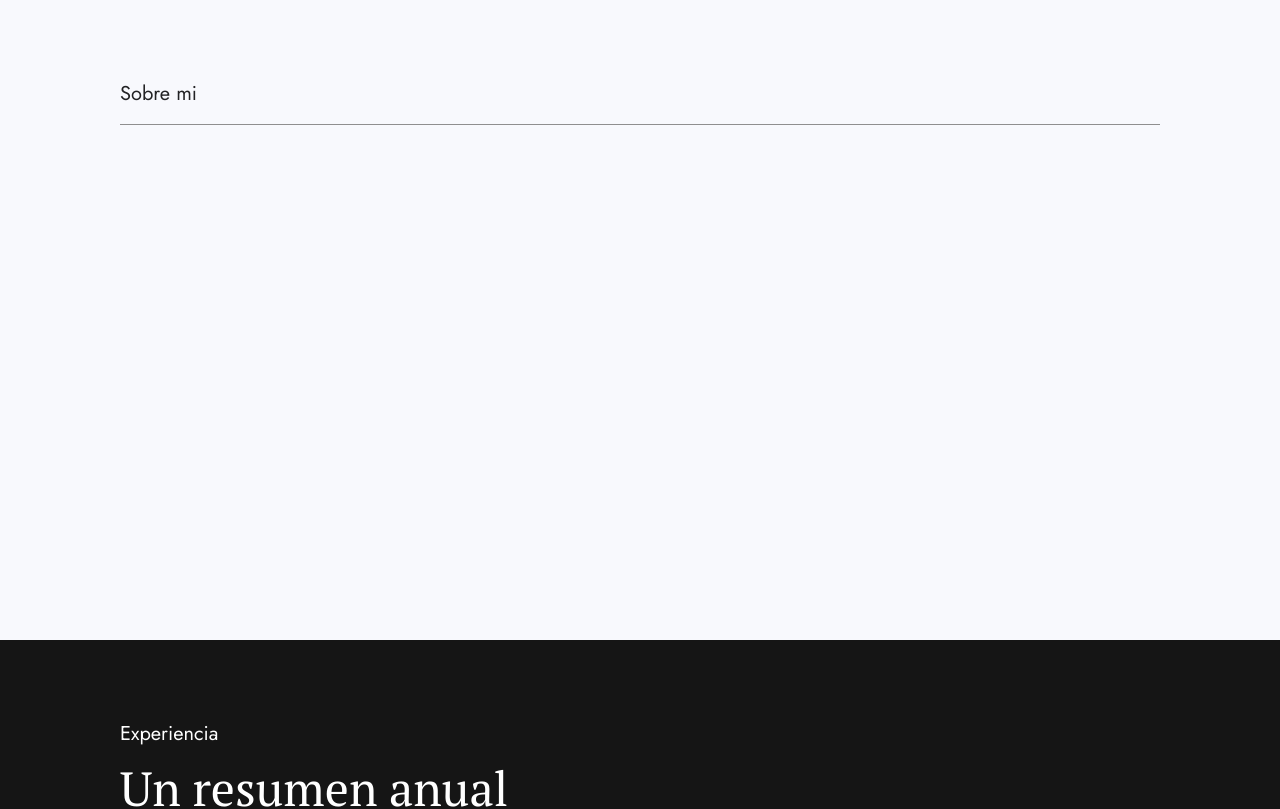
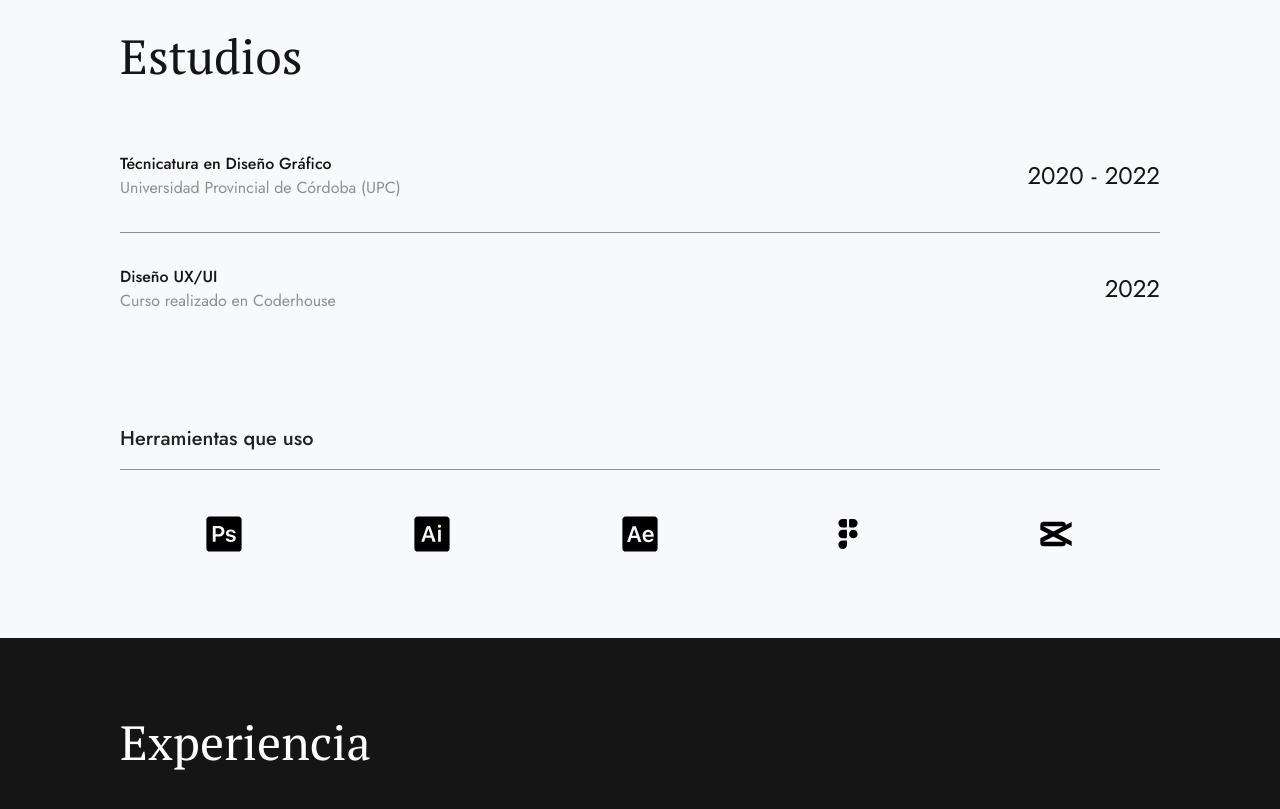
Before and after one commit to TeoVerdaguer/eliana-web, a Next.js app: page / in a window 1280 px wide. Shown: the part 1660-2469 px from the top of the page. Built offline with nearby package versions, Linux system fonts and the light colour scheme.

Commit message:
Add About section + copy changes

```diff
--- /dev/null
+++ b/public/icons/AfterEffects.tsx
@@ -0,0 +1,11 @@
+const AfterEffects = () => {
+  return (
+    <a href="https://www.adobe.com/ar/products/aftereffects.html" target="_blank">
+      <svg className="h-12 w-12 group hover:bg-[#9c9cff] rounded-lg" xmlns="http://www.w3.org/2000/svg" x="0px" y="0px" width="100" height="100" viewBox="0 0 30 30">
+        <path className="group-hover:fill-[#080860]" d="M 6 4 C 4.895 4 4 4.895 4 6 L 4 24 C 4 25.105 4.895 26 6 26 L 24 26 C 25.105 26 26 25.105 26 24 L 26 6 C 26 4.895 25.105 4 24 4 L 6 4 z M 10.414062 10.126953 L 12.396484 10.126953 L 15.902344 19.992188 L 14.009766 19.992188 L 13.175781 17.46875 L 9.5449219 17.46875 L 8.6972656 19.992188 L 6.9140625 19.992188 L 10.414062 10.126953 z M 11.308594 12.007812 L 9.9550781 16.074219 L 12.765625 16.074219 L 11.425781 12.007812 L 11.308594 12.007812 z M 20.154297 12.363281 C 22.287297 12.363281 23.566406 13.777719 23.566406 16.136719 L 23.566406 16.683594 L 18.34375 16.683594 L 18.34375 16.771484 C 18.38475 18.015484 19.101797 18.794922 20.216797 18.794922 C 21.056797 18.794922 21.638766 18.487594 21.884766 17.933594 L 23.490234 17.933594 C 23.170234 19.294594 21.930969 20.142578 20.167969 20.142578 C 17.966969 20.142578 16.640625 18.685297 16.640625 16.279297 C 16.640625 13.873297 17.988297 12.363281 20.154297 12.363281 z M 20.148438 13.707031 C 19.136437 13.707031 18.425609 14.432391 18.349609 15.525391 L 21.871094 15.525391 C 21.836094 14.418391 21.165437 13.707031 20.148438 13.707031 z"></path>
+      </svg>
+    </a>
+  )
+}
+
+export default AfterEffects
--- /dev/null
+++ b/public/icons/Capcut.tsx
@@ -0,0 +1,11 @@
+const Capcut = () => {
+  return (
+    <a href="https://www.capcut.com/" target="_blank">
+      <svg className="h-12 w-12 group hover:shadow-sm rounded-lg" id="katman_1" xmlns="http://www.w3.org/2000/svg" version="1.1" viewBox="0 0 841.9 595.3">
+        <path d="M696,171.6v-85.7l-103,54.1v-3.2c0-34.1-24.5-54.8-60-54.8H206.3c-37.4,0-59.9,20.6-59.9,54.8v86.5l144.3,74.6-144.3,75.4v86.3c0,33.5,22.7,54.1,59.9,54.1h326.6c35.4,0,59.9-20.6,59.9-54.1v-4.5l103.1,54.8v-87l-239.7-125,239.7-126.3ZM373.2,340.5l177.2,92.8H195.4s177.8-92.8,177.8-92.8ZM549.1,162.6l-175.9,92.2-177.8-92.2s353.7,0,353.7,0Z"/>
+      </svg>
+    </a>
+  )
+}
+
+export default Capcut
--- /dev/null
+++ b/public/icons/Figma.tsx
@@ -0,0 +1,15 @@
+const Figma = () => {
+  return (
+    <a href="https://www.figma.com/" target="_blank" className="h-12 w-12 text-center flex justify-center items-center group hover:bg-[#30323b] rounded-lg">
+      <svg className="h-8 w-8 group-hover:hidden" xmlns="http://www.w3.org/2000/svg" x="0px" y="0px" width="100" height="100" viewBox="0 0 30 30">
+        <path d="M10 29L10 29c-2.209 0-4-1.791-4-4l0 0c0-2.209 1.791-4 4-4h2.857C13.488 21 14 21.512 14 22.143V25C14 27.209 12.209 29 10 29zM20 9h-2.857C16.512 9 16 8.488 16 7.857V2.143C16 1.512 16.512 1 17.143 1H20c2.209 0 4 1.791 4 4l0 0C24 7.209 22.209 9 20 9zM10 1h2.857C13.488 1 14 1.512 14 2.143v5.714C14 8.488 13.488 9 12.857 9H10C7.791 9 6 7.209 6 5l0 0C6 2.791 7.791 1 10 1zM10 11h2.857C13.488 11 14 11.512 14 12.143v5.714C14 18.488 13.488 19 12.857 19H10c-2.209 0-4-1.791-4-4l0 0C6 12.791 7.791 11 10 11zM20 11A4 4 0 1020 19 4 4 0 1020 11z"></path>
+      </svg>
+
+      <svg className="hidden group-hover:block h-8 w-8" xmlns="http://www.w3.org/2000/svg" x="0px" y="0px" width="100" height="100" viewBox="0 0 48 48">
+        <path fill="#e64a19" d="M26,17h-8c-3.866,0-7-3.134-7-7v0c0-3.866,3.134-7,7-7h8V17z"></path><path fill="#7c4dff" d="M25,31h-7c-3.866,0-7-3.134-7-7v0c0-3.866,3.134-7,7-7h7V31z"></path><path fill="#66bb6a" d="M18,45L18,45c-3.866,0-7-3.134-7-7v0c0-3.866,3.134-7,7-7h7v7C25,41.866,21.866,45,18,45z"></path><path fill="#ff7043" d="M32,17h-7V3h7c3.866,0,7,3.134,7,7v0C39,13.866,35.866,17,32,17z"></path><circle cx="32" cy="24" r="7" fill="#29b6f6"></circle>
+      </svg>
+    </a>
+  )
+}
+
+export default Figma
--- /dev/null
+++ b/public/icons/Illustrator.tsx
@@ -0,0 +1,11 @@
+const Illustrator = () => {
+  return (
+    <a href="https://www.adobe.com/ar/products/illustrator.html" target="_blank">
+      <svg className="h-12 w-12 group hover:bg-[#ff9d18] rounded-lg" xmlns="http://www.w3.org/2000/svg" x="0px" y="0px" width="100" height="100" viewBox="0 0 30 30">
+        <path className="group-hover:fill-[#3a0808]" d="M 6 4 C 4.895 4 4 4.895 4 6 L 4 24 C 4 25.105 4.895 26 6 26 L 24 26 C 25.105 26 26 25.105 26 24 L 26 6 C 26 4.895 25.105 4 24 4 L 6 4 z M 19.660156 9.2480469 C 20.282156 9.2480469 20.707031 9.6445469 20.707031 10.185547 C 20.707031 10.726547 20.282156 11.123047 19.660156 11.123047 C 19.045156 11.123047 18.615234 10.726547 18.615234 10.185547 C 18.615234 9.6445469 19.045156 9.2480469 19.660156 9.2480469 z M 11.792969 9.953125 L 13.775391 9.953125 L 17.28125 19.818359 L 15.388672 19.818359 L 14.554688 17.296875 L 10.925781 17.296875 L 10.076172 19.818359 L 8.2929688 19.818359 L 11.792969 9.953125 z M 12.6875 11.832031 L 11.335938 15.900391 L 14.144531 15.900391 L 12.804688 11.832031 L 12.6875 11.832031 z M 18.820312 12.339844 L 20.507812 12.339844 L 20.507812 19.818359 L 18.820312 19.818359 L 18.820312 12.339844 z"></path>
+      </svg>
+    </a>
+  )
+}
+
+export default Illustrator
--- /dev/null
+++ b/public/icons/Photoshop.tsx
@@ -0,0 +1,11 @@
+const Photoshop = () => {
+  return (
+    <a href="https://www.adobe.com/ar/products/photoshop.html" target="_blank">
+      <svg className="h-12 w-12 group hover:bg-[#3aabff] rounded-lg" xmlns="http://www.w3.org/2000/svg" x="0px" y="0px" width="100" height="100" viewBox="0 0 30 30">
+        <path className="group-hover:fill-[#08253c]" d="M 6 4 C 4.895 4 4 4.895 4 6 L 4 24 C 4 25.105 4.895 26 6 26 L 24 26 C 25.105 26 26 25.105 26 24 L 26 6 C 26 4.895 25.105 4 24 4 L 6 4 z M 8 9.9921875 L 11.978516 9.9921875 C 13.947516 9.9921875 15.294922 11.339125 15.294922 13.328125 C 15.294922 15.283125 13.898344 16.623047 11.902344 16.623047 L 9.7636719 16.623047 L 9.7636719 19.857422 L 8 19.857422 L 8 9.9921875 z M 9.7636719 11.46875 L 9.7636719 15.160156 L 11.507812 15.160156 C 12.765813 15.160156 13.503906 14.504125 13.503906 13.328125 C 13.503906 12.119125 12.784672 11.46875 11.513672 11.46875 L 9.7636719 11.46875 z M 19.207031 12.226562 C 20.984031 12.226562 22.099656 13.013047 22.222656 14.373047 L 20.630859 14.373047 C 20.507859 13.847047 20.007844 13.511719 19.214844 13.511719 C 18.442844 13.511719 17.861328 13.881875 17.861328 14.421875 C 17.861328 14.845875 18.21675 15.105391 18.96875 15.275391 L 20.287109 15.576172 C 21.716109 15.897172 22.378906 16.513281 22.378906 17.613281 C 22.378906 19.050281 21.059359 20.007813 19.193359 20.007812 C 17.327359 20.007812 16.151484 19.199844 16.021484 17.839844 L 17.697266 17.839844 C 17.861266 18.393844 18.386375 18.722656 19.234375 18.722656 C 20.088375 18.722656 20.683594 18.346969 20.683594 17.792969 C 20.683594 17.368969 20.363344 17.101359 19.652344 16.943359 L 18.326172 16.636719 C 16.890172 16.308719 16.214844 15.645578 16.214844 14.517578 C 16.214844 13.163578 17.443031 12.226562 19.207031 12.226562 z"></path>
+      </svg>
+    </a>
+  )
+}
+
+export default Photoshop
--- a/src/app/page.tsx
+++ b/src/app/page.tsx
@@ -12,7 +12,7 @@ export default function Home() {
         <div className="absolute -mt-7 md:mt-0 md:ml-78 h-14 w-46 z-10 bg-white rounded-xl flex items-center px-4 text-[var(--darker)] drop-shadow-lg">
           <p className="font-[family-name:var(--font-jost)] text-md">Hola, soy&nbsp;</p>
           <Typewriter
-            words={['Eliana!', 'Diseñadora', 'Creativa']}
+            words={['Eliana', 'creativa', 'detallista', 'diseñadora']}
             typingSpeed={100}
             deletingSpeed={50}
             delayBetweenWords={1500}
--- a/src/app/sections/About.tsx
+++ b/src/app/sections/About.tsx
@@ -1,12 +1,68 @@
 import React from 'react'
+import Photoshop from '../../../public/icons/Photoshop';
+import Illustrator from '../../../public/icons/Illustrator';
+import AfterEffects from '../../../public/icons/AfterEffects';
+import Figma from '../../../public/icons/Figma';
+import Capcut from '../../../public/icons/Capcut';
 
 const About = () => {
+  const data = [
+    {
+      id: 1,
+      title: 'Técnicatura en Diseño Gráfico',
+      description: 'Universidad Provincial de Córdoba (UPC)',
+      yearFrom: '2020',
+      yearTo: '2022'
+    },
+    {
+      id: 2,
+      title: 'Diseño UX/UI',
+      description: 'Curso realizado en Coderhouse',
+      yearFrom: '2022',
+      yearTo: ''
+    },
+
+  ];
+
   return (
-    <section id="about" className='h-[80vh] pt-20 px-10 md:px-30'>
-      <h3 className='font-[family-name:var(--font-jost)] text-xl pb-4'>Sobre mi</h3>
+    <section id="about" className='min-h-[80vh] pt-20 px-10 md:px-30'>
+      <h1 className='font-[family-name:var(--font-pt-serif)] text-5xl text-[var(--darker)]'>Estudios</h1>
+      <table className='text-[var(--darker)] my-10 w-full'>
+        <tbody>
+          {data.map((item, index) => (
+            <tr key={item.id} className={`font-[family-name:var(--font-jost)] ${(index + 1) === data.length ? "" : "border border-[var(--grey)] border-t-0 border-x-0"}`}>
+              <td className='py-8'>
+                <h2 className='font-[500]'>{item.title}</h2>
+                <p className='max-w-[80%] md:max-w-[500px] text-[var(--grey)]'>{item.description}</p>
+              </td>
+              <td className='text-end'>
+                <div className='flex flex-col md:flex-row md:justify-end'>
+                  <div className='text-center'>
+                    <h2 className='text-xl md:text-2xl'>{item.yearFrom}</h2>
+                  </div>
+                  {item.yearTo && (
+                    <>
+                      <h2 className='text-2xl px-2 text-center'> - </h2>
+                      <div className='text-center'>
+                        <h2 className='text-xl md:text-2xl'>{item.yearTo}</h2>
+                      </div>
+                    </>
+                  )}
+                </div>
+              </td>
+            </tr>
+          ))}
+        </tbody>
+      </table>
+
+      <h3 className='font-[family-name:var(--font-jost)] font-[500] text-xl pb-4 mt-20'>Herramientas que uso</h3>
       <hr className='text-[var(--grey)]'/>
-      <div className='grid grid-cols-2'>
-
+      <div className='flex justify-around items-center mt-10 pb-20'>
+          <Photoshop />
+          <Illustrator />
+          <AfterEffects />
+          <Figma />
+          <Capcut />
       </div>
     </section>
   )
--- a/src/app/sections/Experience.tsx
+++ b/src/app/sections/Experience.tsx
@@ -33,8 +33,10 @@ const Experience = () => {
 
   return (
     <section id="experience" className='min-h-[80vh] py-20 px-10 md:px-30 bg-[var(--darker)]'>
-      <h3 className='font-[family-name:var(--font-jost)] text-xl text-white pb-4'>Experiencia</h3>
-      <h1 className='font-[family-name:var(--font-pt-serif)] text-5xl text-white'>Un resumen anual <br/>de mi experiencia</h1>
+      {/* <h3 className='font-[family-name:var(--font-jost)] text-xl text-white pb-4'>Experiencia</h3>
+      <hr className='text-[var(--grey)]'/> */}
+
+      <h1 className='font-[family-name:var(--font-pt-serif)] text-5xl text-white'>Experiencia</h1>
 
       <table className='text-white my-10 w-full'>
         <tbody>
@@ -50,7 +52,7 @@ const Experience = () => {
                     <p>{item.monthFrom}</p>
                     <h2 className='text-xl md:text-2xl'>{item.yearFrom}</h2>
                   </div>
-                    <h2 className='text-2xl px-2 md:pt-5.5 text-center'> - </h2>
+                  <h2 className='text-2xl px-2 md:pt-5.5 text-center'> - </h2>
                   <div className='text-center'>
                     <p>{item.monthTo}</p>
                     <h2 className='text-xl md:text-2xl'>{item.yearTo}</h2>
--- a/src/app/sections/Portfolio.tsx
+++ b/src/app/sections/Portfolio.tsx
@@ -86,11 +86,10 @@ const Portfolio = () => {
     >
       <div className="text-white">
         <h1 className="font-[family-name:var(--font-pt-serif)] text-4xl md:text-5xl mb-3">
-          Hola, soy <br /> Eliana Barrionuevo
+          Eliana Barrionuevo
         </h1>
         <p className="font-[family-name:var(--font-jost)] text-sm md:text-lg font-light max-w-50 md:max-w-150 text-[var(--grey)]">
-          Soy la mejor diseñadora del mundo y nadie me superará jamás.
-          Contratame y vas a comprobar lo que digo. Soy tremenda capa.
+          Diseñadora gráfica recibida hace 3 años. Me especializo en crear piezas visuales que comunican de forma clara, atractiva y estratégica.
         </p>
       </div>
       <EmblaCarousel slides={SLIDES} options={OPTIONS} />
```
